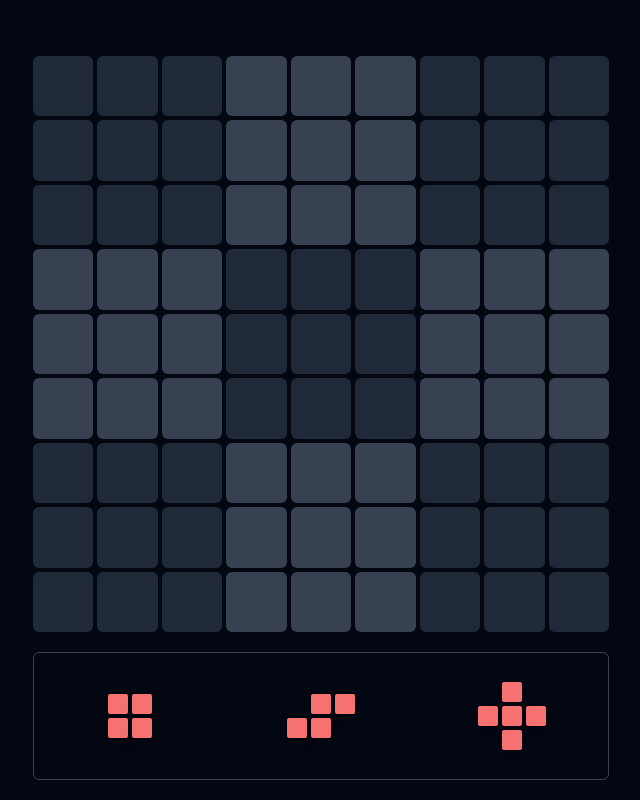
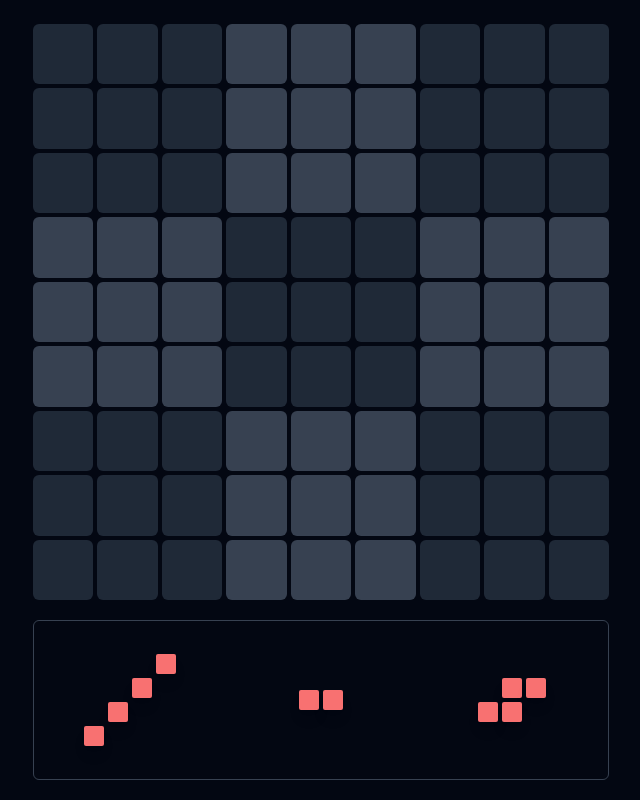
Before and after one commit to roccomaniscalco/block-game, a React (Vite) app: page / in a window 1280 px wide. Shown: the whole page, without its empty margins (319-959 px from the left). Built offline with nearby package versions, Linux system fonts and the light colour scheme.

Commit message:
add random rotation! yay matrix maths

```diff
--- a/src/App.tsx
+++ b/src/App.tsx
@@ -10,7 +10,7 @@ import { useState } from "react";
 import { closestShape } from "./lib/dnd/closestShape";
 import { snapBottomToCursor } from "./lib/dnd/snapBottomToCursor";
 import SHAPES from "./shapes.json";
-import { cn, getObjectKeys } from "./utils";
+import { cn, getObjectKeys, rotateMatrix } from "./utils";
 import { nanoid } from "nanoid";
 
 export default function App() {
@@ -25,7 +25,11 @@ function Game() {
   const getRandomShape = () => {
     const shapes = getObjectKeys(SHAPES);
     const randomShapeName = shapes[Math.floor(Math.random() * shapes.length)];
-    return SHAPES[randomShapeName];
+    let rotatedShape = SHAPES[randomShapeName];
+    while (Math.floor(Math.random() * 4)) {
+      rotatedShape = rotateMatrix(rotatedShape);
+    }
+    return rotatedShape;
   };
 
   const getRandomShapes = () => {
@@ -60,7 +64,7 @@ function Game() {
         });
         console.log(Object.values(shapes).filter(Boolean).length);
         if (Object.values(shapes).filter(Boolean).length === 1) {
-          setShapes(getRandomShapes())
+          setShapes(getRandomShapes());
         } else {
           setShapes({ ...shapes, [event.active.id]: null });
         }
@@ -96,7 +100,7 @@ type ShapePaletteProps = {
 };
 function ShapePalette(props: ShapePaletteProps) {
   return (
-    <div className="mx-auto flex h-32 min-h-32 w-full max-w-xl rounded-md border border-gray-700 ">
+    <div className="mx-auto flex h-40 min-h-40 w-full max-w-xl rounded-md border border-gray-700 ">
       {Object.entries(props.shapes).map(([key, value]) => (
         <Shape id={key} shape={value} key={key} />
       ))}
--- a/src/utils.ts
+++ b/src/utils.ts
@@ -14,3 +14,12 @@ export function cn(...inputs: ClassValue[]) {
 export const getObjectKeys = Object.keys as <T extends object>(
   obj: T,
 ) => Array<keyof T>;
+
+/**
+ * rotates a matrix 90 degrees clockwise
+ */
+export const rotateMatrix = <T>(matrix: T[][]): T[][] => {
+  return matrix[0].map((_val, index) =>
+    matrix.map((row) => row[index]).reverse(),
+  );
+};
```
